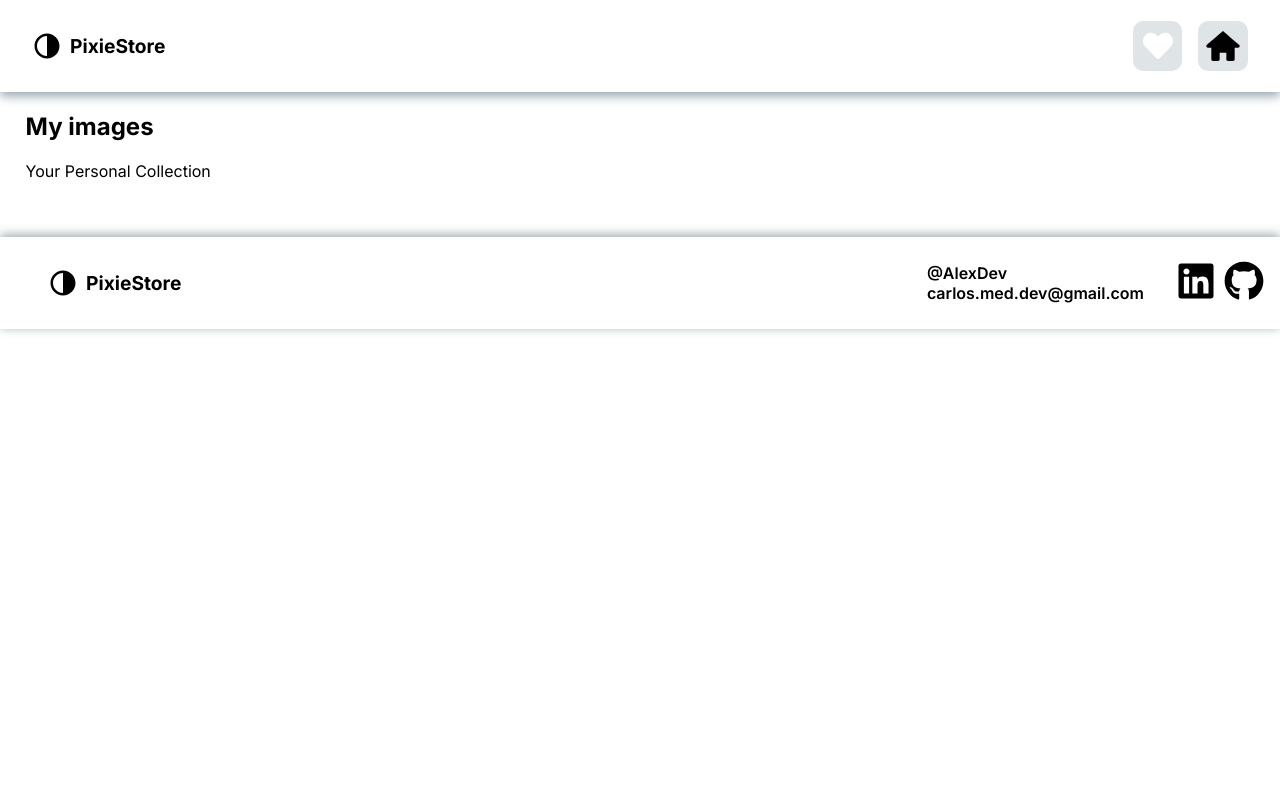
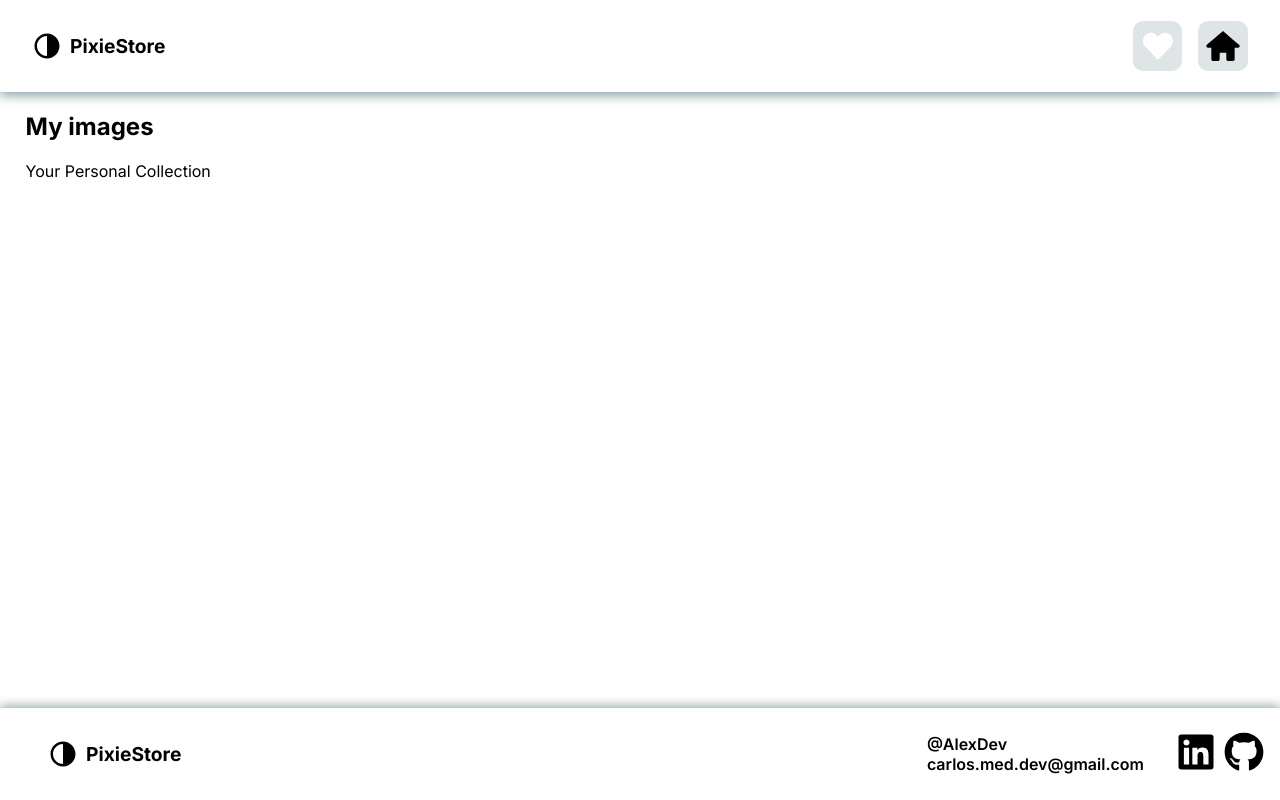
Before and after one commit to carlos123asd/ImagePixieStore, a React (Vite) app: page /mycollection in a window 1280 px wide. Built offline with nearby package versions, Linux system fonts and the light colour scheme.

Commit message:
FIX: size main-content

```diff
--- a/src/style/index.css
+++ b/src/style/index.css
@@ -5,6 +5,15 @@
   --color-bg-body-init: #F0F2F5;
   --font-size-base: 16px;
   --font-primary: 'Inter', sans-serif
+}
+
+#root{
+  display: flex;
+  flex-direction: column;
+  min-height: 100vh;
+}
+.main-content {
+  flex: 1;
 }
 
 body {
--- a/src/view/Home.tsx
+++ b/src/view/Home.tsx
@@ -26,6 +26,7 @@ export default function Home(){
 
     return <>
         <Nav />
+        <div className="main-content">
             <Header />
             <TitSection titulo="Trending searches" subtitulo={null} />
             <GroupCardTags />
@@ -49,6 +50,7 @@ export default function Home(){
             </div>
             <GroupImages />
             <Pagination />
+        </div>
         <Footer />
     </>
 }
--- a/src/view/InfoImage.tsx
+++ b/src/view/InfoImage.tsx
@@ -43,12 +43,13 @@ export default function InfoImage(){
     }
 
     return <>
-            <Nav />
+        <Nav />
+        <div className="main-content">
             <div className="contentMainInfoImage">
                 <div className="contentLeftInfoImage">
                     <PhotoDescription url={image.urls.full} descripcion={image.description} alt={image.alt_description} />
                     {
-                     widthWindow < 1130  &&
+                        widthWindow < 1130  &&
                         <div style={{width: "90%", margin:"1.5em auto 0 auto",}}>
                             <div style={{display: "flex", justifyContent: "space-between", alignItems: "center", marginBottom:"1em"}}>
                                 <TitSection titulo="Author" subtitulo={null} />
@@ -125,6 +126,7 @@ export default function InfoImage(){
                 </div>
                 }
             </div>
-            <Footer />
+        </div>
+        <Footer />
     </>
 }
--- a/src/view/MyCollection.tsx
+++ b/src/view/MyCollection.tsx
@@ -7,8 +7,11 @@ export default function MyCollection(){
 
     return <>
         <Nav />
-        <TitSection titulo="My images" subtitulo="Your Personal Collection"/>
-        <GroupImageLiked />
+        <div className="main-content">
+            <TitSection titulo="My images" subtitulo="Your Personal Collection"/>
+            <GroupImageLiked />
+        </div>
         <Footer />
+
     </>
 }
```
Lines whose indentation alone changed are shown as unchanged.
